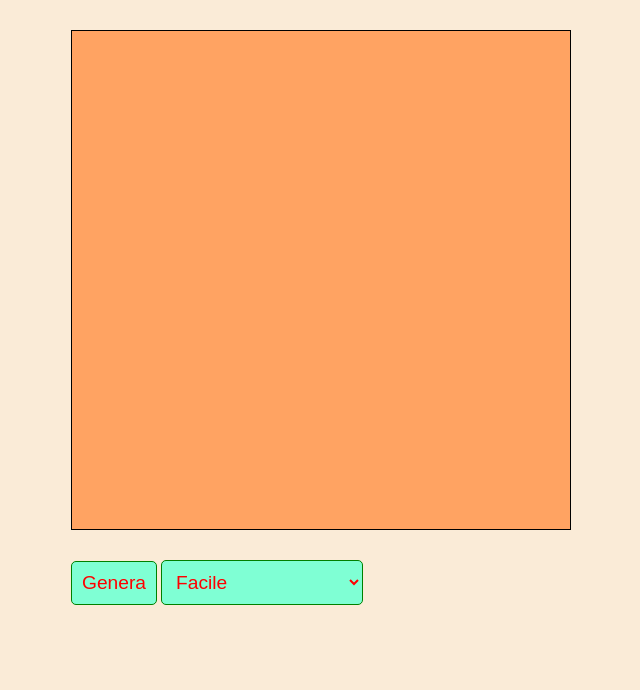
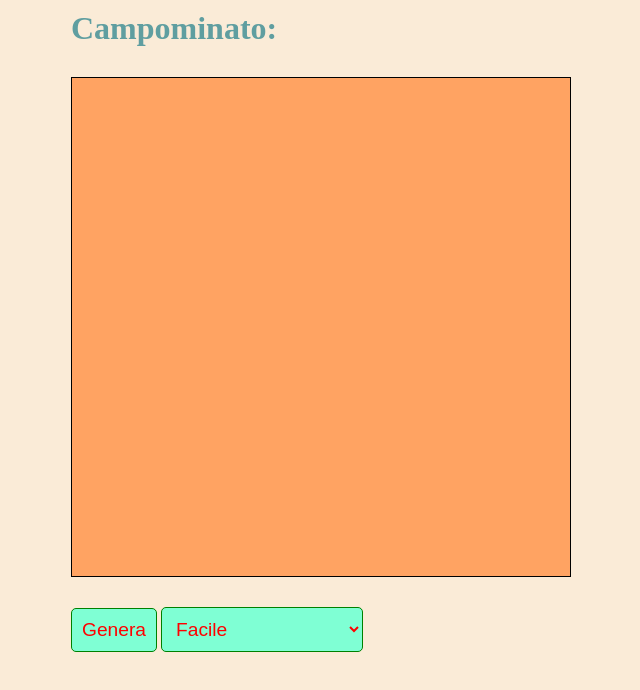
Before and after one commit to eldin001/js-campominato-grid, a plain HTML site: page index.html in a window 1280 px wide. Shown: the whole page, without its empty margins (319-959 px from the left). Drawn offline with Linux system fonts and the light colour scheme.

Commit message:
style changes

```diff
--- a/index.html
+++ b/index.html
@@ -10,6 +10,7 @@
 
 <body>
     <div id="wrapper">
+        <h1>Campominato:</h1>
         <main>
         </main>
         <div id="toolbar">
--- a/style.css
+++ b/style.css
@@ -9,7 +9,9 @@ body {
 }
 
 #wrapper {
-    height: 100vh;
+    width: 500px;
+    margin: 10px auto;
+    color: cadetblue;
 }
 
 main {
```
